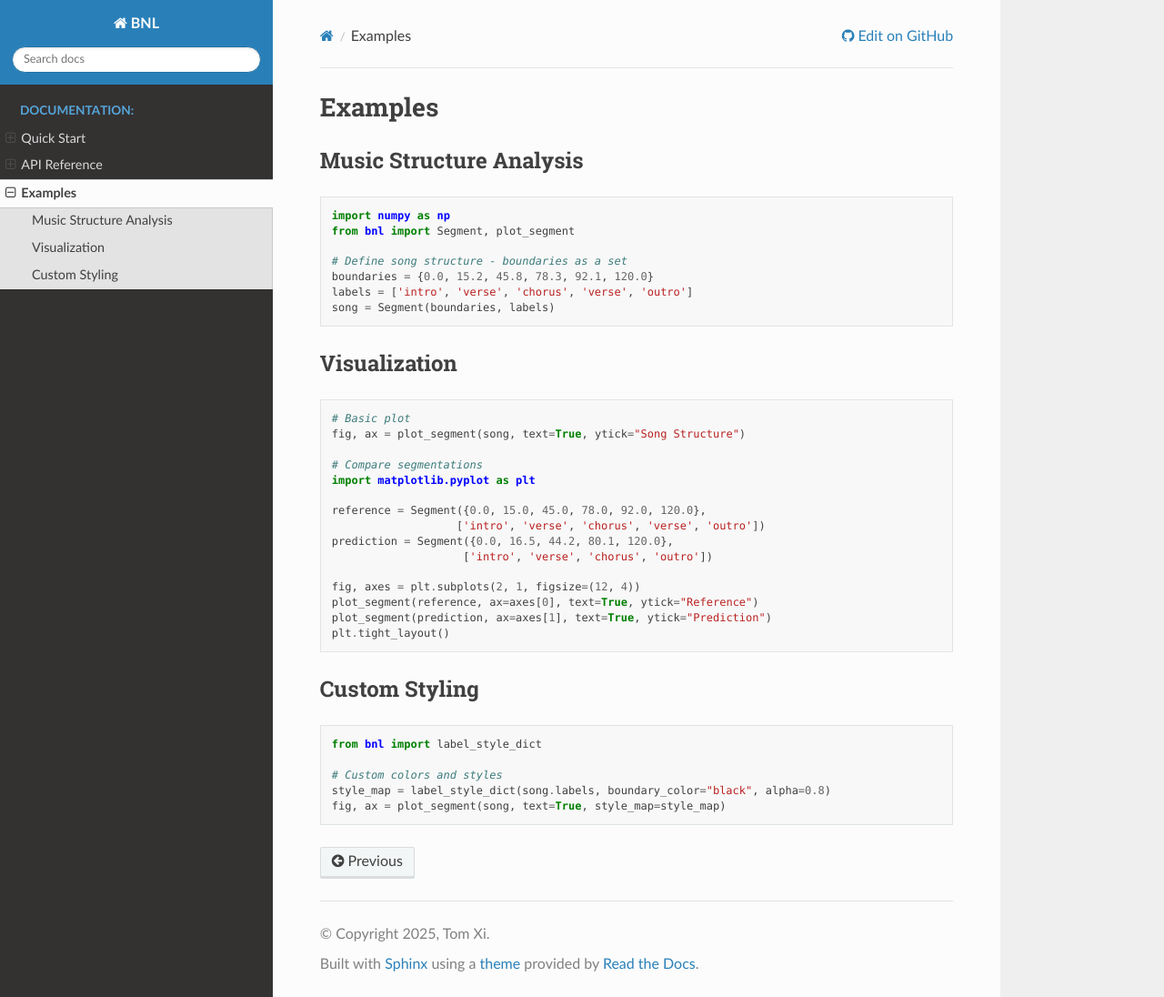
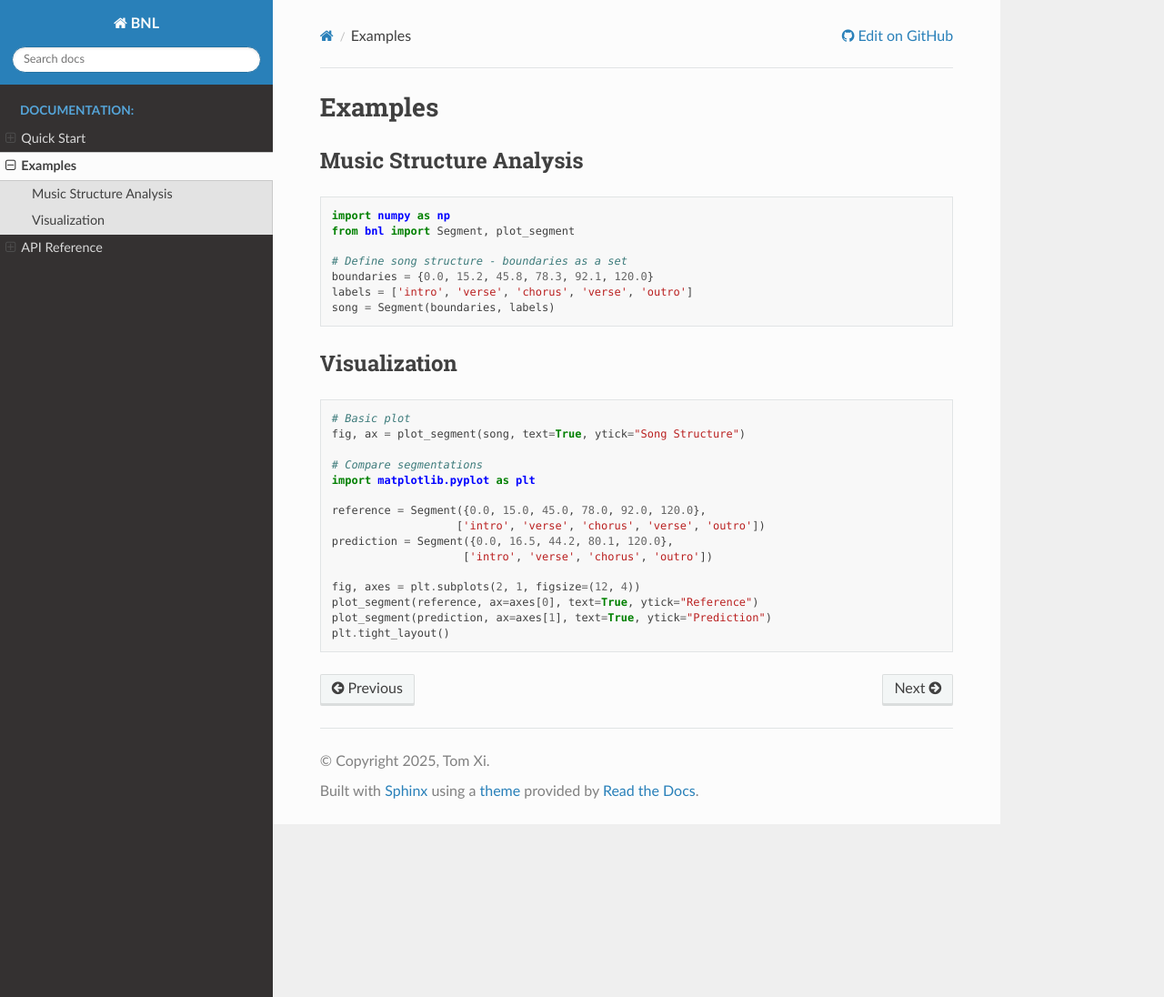
Before and after one commit to tomxi/bnl2, a Sphinx documentation site: the page built from docs/pages/examples.rst, in a window 1280 px wide and 1096 px high. Shown: the whole window at 91% size. Built offline with Sphinx 7.4.7 and the Read the Docs theme 3.1.0, drawn with Linux system fonts in a browser that asks for light colours.

```diff
--- a/docs/api/bnl.rst
+++ b/docs/api/bnl.rst
@@ -2,7 +2,7 @@ API Reference
 =============
 
 .. toctree::
-   :maxdepth: 2
+   :maxdepth: 3
 
    core
    viz
--- a/docs/index.rst
+++ b/docs/index.rst
@@ -9,9 +9,9 @@ A Python library for hierarchical text segmentation and evaluation.
    This is a work in progress, co-written with LLMs.
 
 .. toctree::
-   :maxdepth: 2
+   :maxdepth: 3
    :caption: Documentation:
 
    pages/quickstart
+   pages/examples
    api/bnl
-   pages/examples
--- a/docs/pages/examples.rst
+++ b/docs/pages/examples.rst
@@ -35,14 +35,3 @@ Visualization
     plot_segment(reference, ax=axes[0], text=True, ytick="Reference")
     plot_segment(prediction, ax=axes[1], text=True, ytick="Prediction")
     plt.tight_layout()
-
-Custom Styling
----------------
-
-.. code-block:: python
-
-    from bnl import label_style_dict
-
-    # Custom colors and styles
-    style_map = label_style_dict(song.labels, boundary_color="black", alpha=0.8)
-    fig, ax = plot_segment(song, text=True, style_map=style_map)
```
Also changed, not shown: 1 other file.
